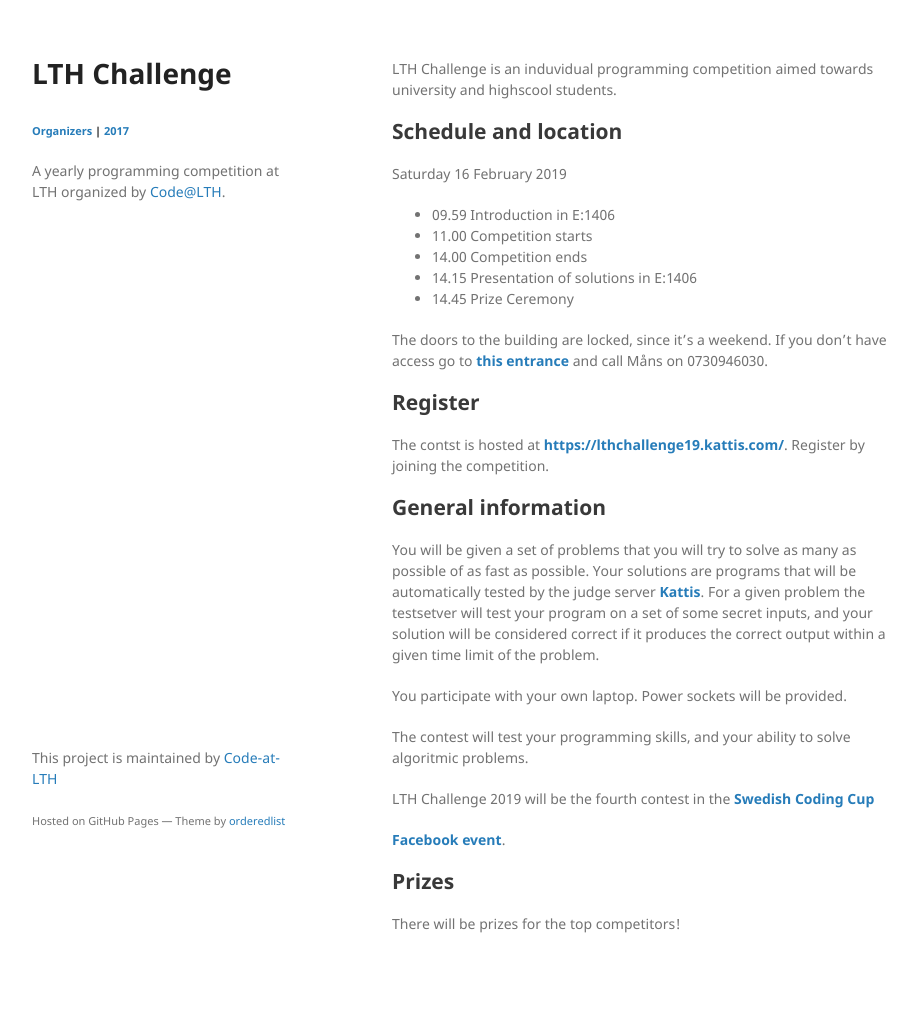
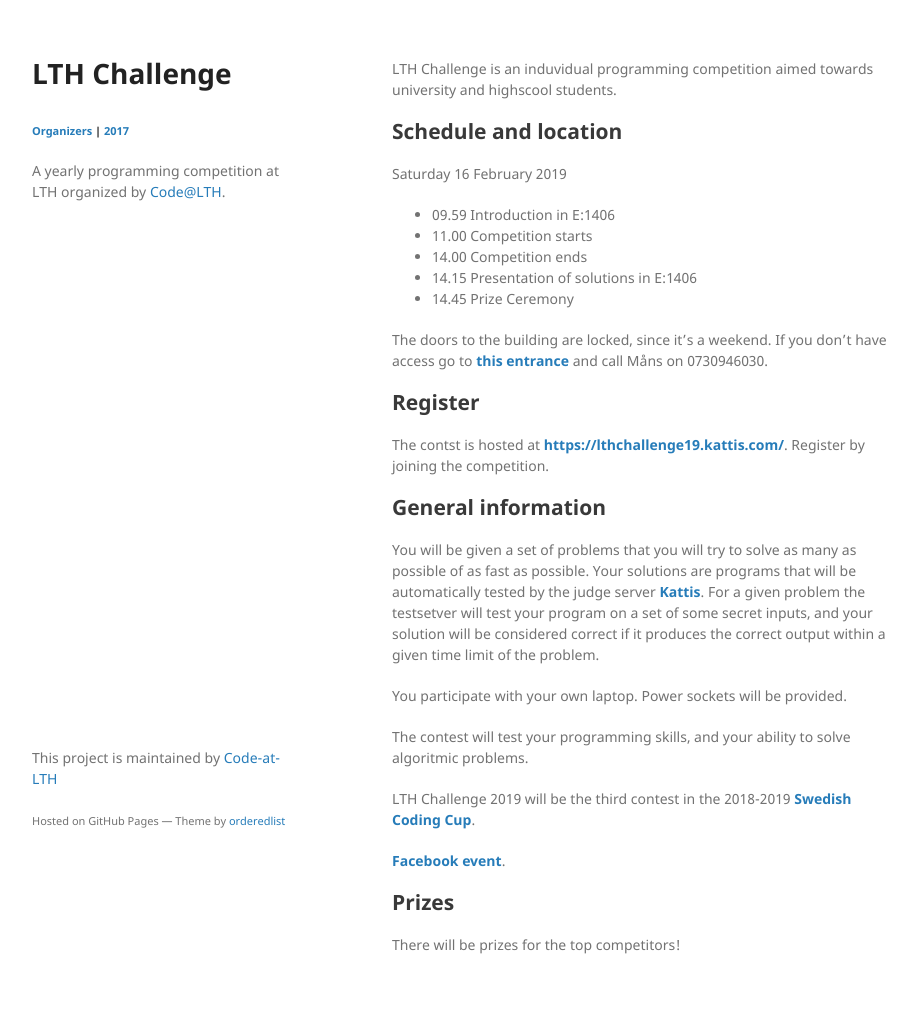
Before and after one commit to Code-at-LTH/lthchallenge, a Jekyll site: the page built from index.md, in a window 1280 px wide. Shown: the whole page, without its empty margins (178-1095 px from the left). Built offline with Jekyll 4.4.1, drawn with Linux system fonts in a browser that asks for light colours; before the commit the page ends 1004 px from its top, so only the background shows below that.

Commit message:
fourth -> third

```diff
--- a/index.md
+++ b/index.md
@@ -23,7 +23,7 @@ You participate with your own laptop. Power sockets will be provided.
 
 The contest will test your programming skills, and your ability to solve algoritmic problems.
 
-LTH Challenge 2019 will be the fourth contest in the **[Swedish Coding Cup](http://codingcup.se/)**
+LTH Challenge 2019 will be the third contest in the 2018-2019 **[Swedish Coding Cup](http://codingcup.se/)**.
 
 **[Facebook event](https://www.facebook.com/events/2151930584864217/)**.
 
```
